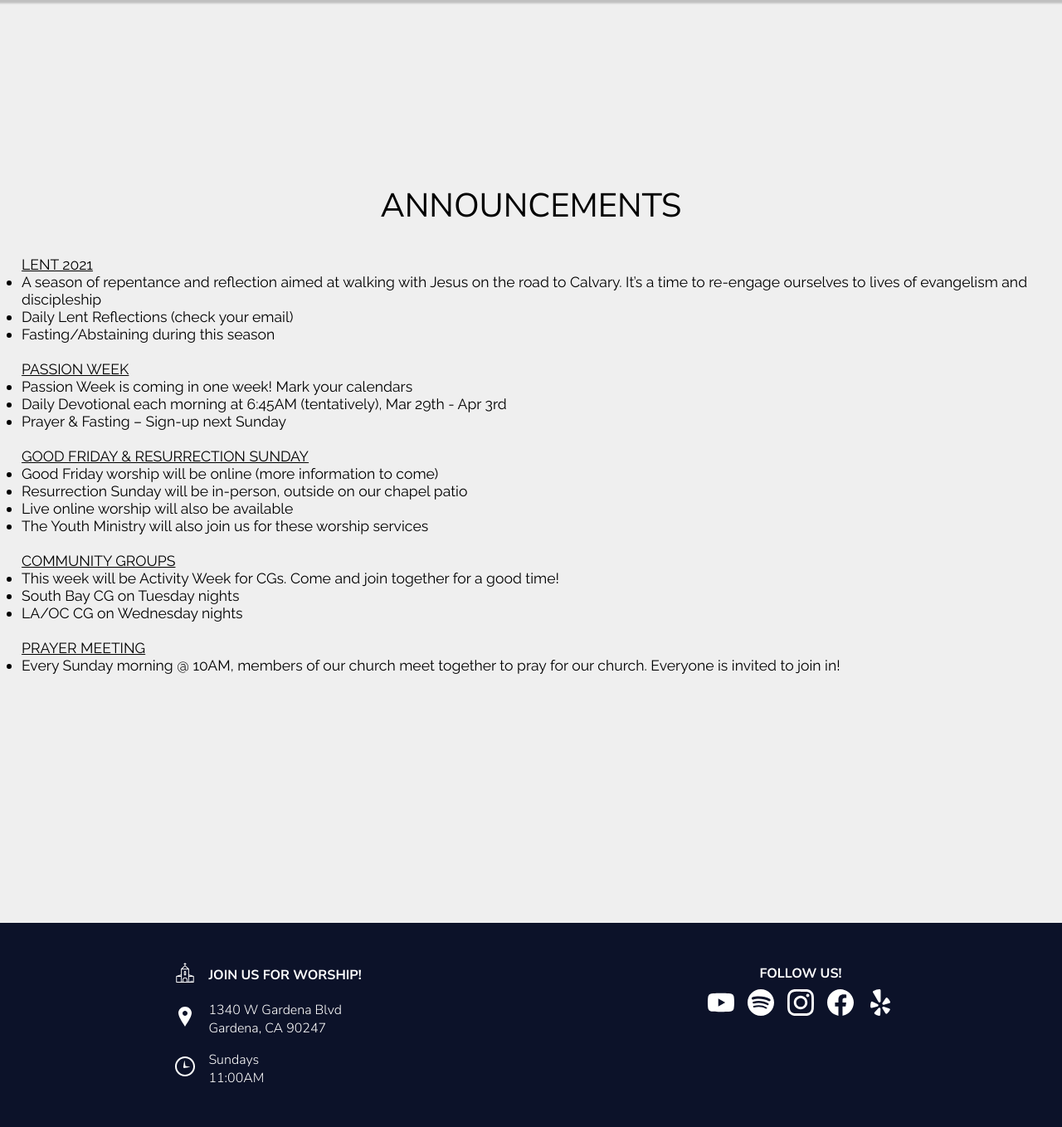
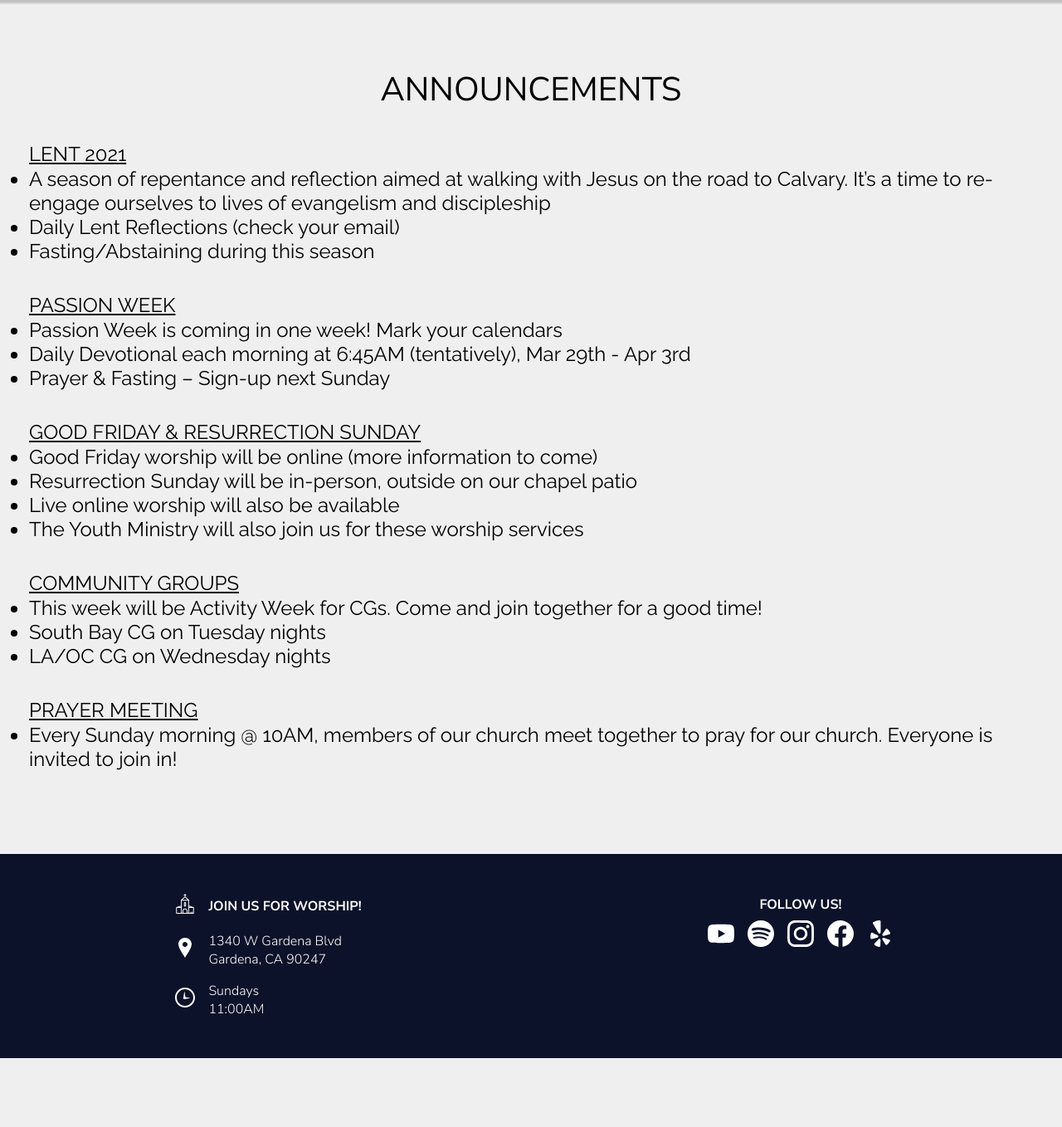
Before and after one commit to zpatricklee/crosslife-website, a PHP site: page /announcements.html in a window 1280 px wide. Shown: the part 80-1438 px from the top of the page at 83% size. After the commit the page ends 1355 px from the top, so only its background shows below. Run offline with PHP 8.4, Linux system fonts and the light colour scheme; grey boxes labelled with a size stand in for pictures from a placeholder-image service; some libraries are stand-ins or nearby versions.

Commit message:
Changed some padding and styling in announcements section/page

```diff
--- a/announcements.html
+++ b/announcements.html
@@ -71,7 +71,7 @@
     <section class="section" id="announcements">
       <h1 class="section__title">ANNOUNCEMENTS</h1>
       <br />
-      <h2 class="section__content">
+      <p class="section__content">
         <ul class="announcements">
           <span class="announcements-header">LENT 2021</span>
           <li class="announcements-list">
@@ -128,7 +128,7 @@
             pray for our church. Everyone is invited to join in!
           </li>
         </ul>
-      </h2>
+      </p>
     </section>
 
     <footer class="footer">
--- a/scss/main.css
+++ b/scss/main.css
@@ -38,7 +38,7 @@ body {
 .section {
   text-align: center;
   width: 100%;
-  border-top: 1px solid #ffffff;
+  border-top: 1px solid #aa9055;
   padding: 300px 10px;
   -webkit-transition: opacity 1.5s, -webkit-transform 1.5s;
   transition: opacity 1.5s, -webkit-transform 1.5s;
@@ -56,7 +56,7 @@ body {
 }
 
 .section#about {
-  padding-top: 200px;
+  padding-top: 160px;
 }
 
 .section#location {
@@ -158,6 +158,16 @@ header {
 }
 
 /* ANNOUNCEMENTS */
+#announcements {
+  padding-top: 160px;
+  padding-bottom: 100px;
+}
+
+.announcements-list {
+  font-size: 24px;
+  font-weight: 400;
+}
+
 .carousel {
   display: block;
   position: relative;
@@ -285,13 +295,14 @@ header {
 }
 
 .announcements {
-  margin-left: 1rem;
+  margin-left: 25px;
   text-align: left;
-  font-size: 1.1rem;
   font-weight: lighter;
 }
 
 .announcements-header {
+  font-size: 24px;
+  font-weight: 400;
   text-decoration: underline;
 }
 
--- a/scss/main.scss
+++ b/scss/main.scss
@@ -49,7 +49,7 @@ body {
 .section {
   text-align: center;
   width: 100%;
-  border-top: 1px solid #ffffff;
+  border-top: 1px solid $gold;
   padding: 300px 10px;
   transition: transform 1.5s, opacity 1.5s;
 }
@@ -67,7 +67,7 @@ body {
 }
 
 .section#about {
-  padding-top: 200px;
+  padding-top: 160px;
 }
 
 .section#location {
@@ -172,8 +172,15 @@ header {
 }
 
 /* ANNOUNCEMENTS */
-.announcements {
+#announcements {
+  padding-top: 160px;
+  padding-bottom: 100px;
+}
+
+.announcements-list {
   // font-size: 1.4rem;
+  font-size: 24px;
+  font-weight: 400;
 }
 
 // CAROUSEL
@@ -302,14 +309,16 @@ header {
 }
 
 .announcements {
-  margin-left: 1rem;
+  margin-left: 25px;
   text-align: left;
-  font-size: 1.1rem;
+  // font-size: 1.1rem;
   font-weight: lighter;
   // border: 1px solid white;
 }
 
 .announcements-header {
+  font-size: 24px;
+  font-weight: 400;
   text-decoration: underline;
 }
 
```
Also changed, not shown: 1 other file.
